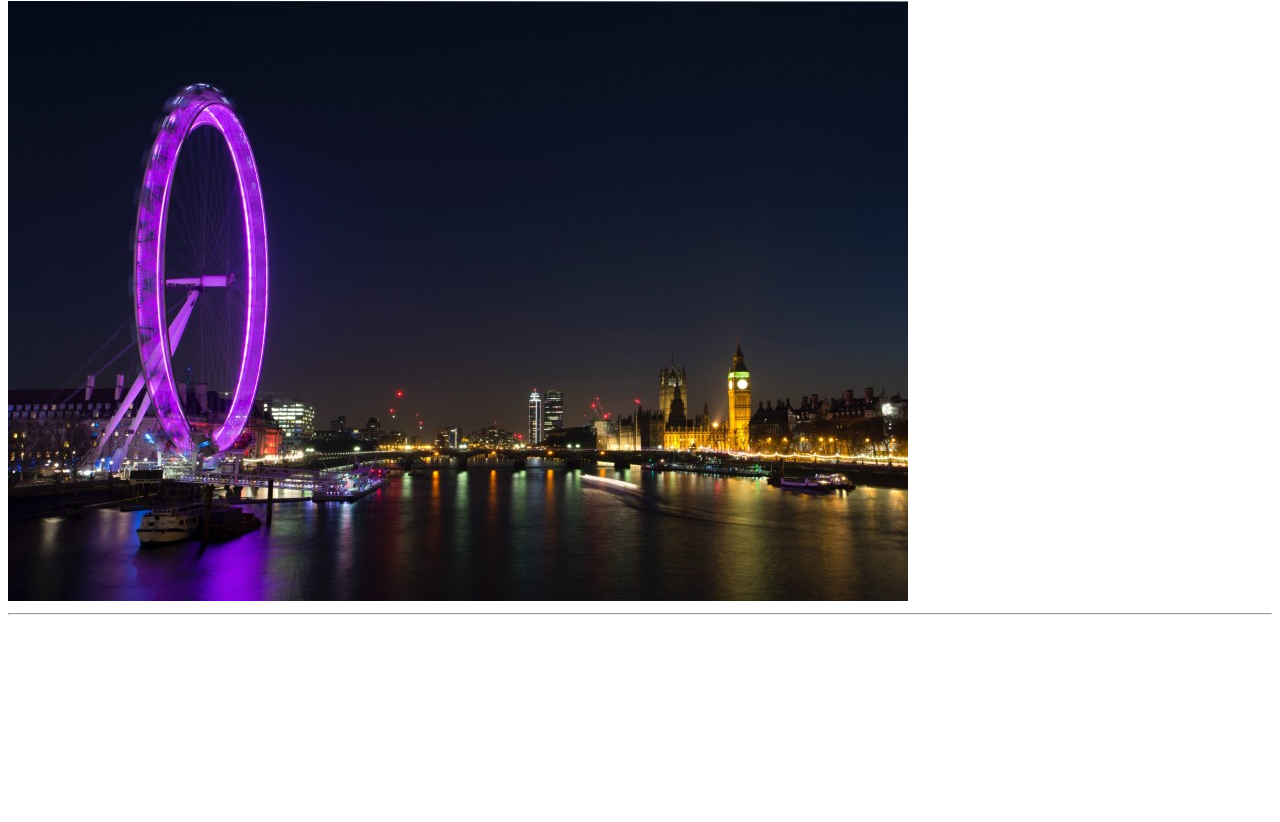
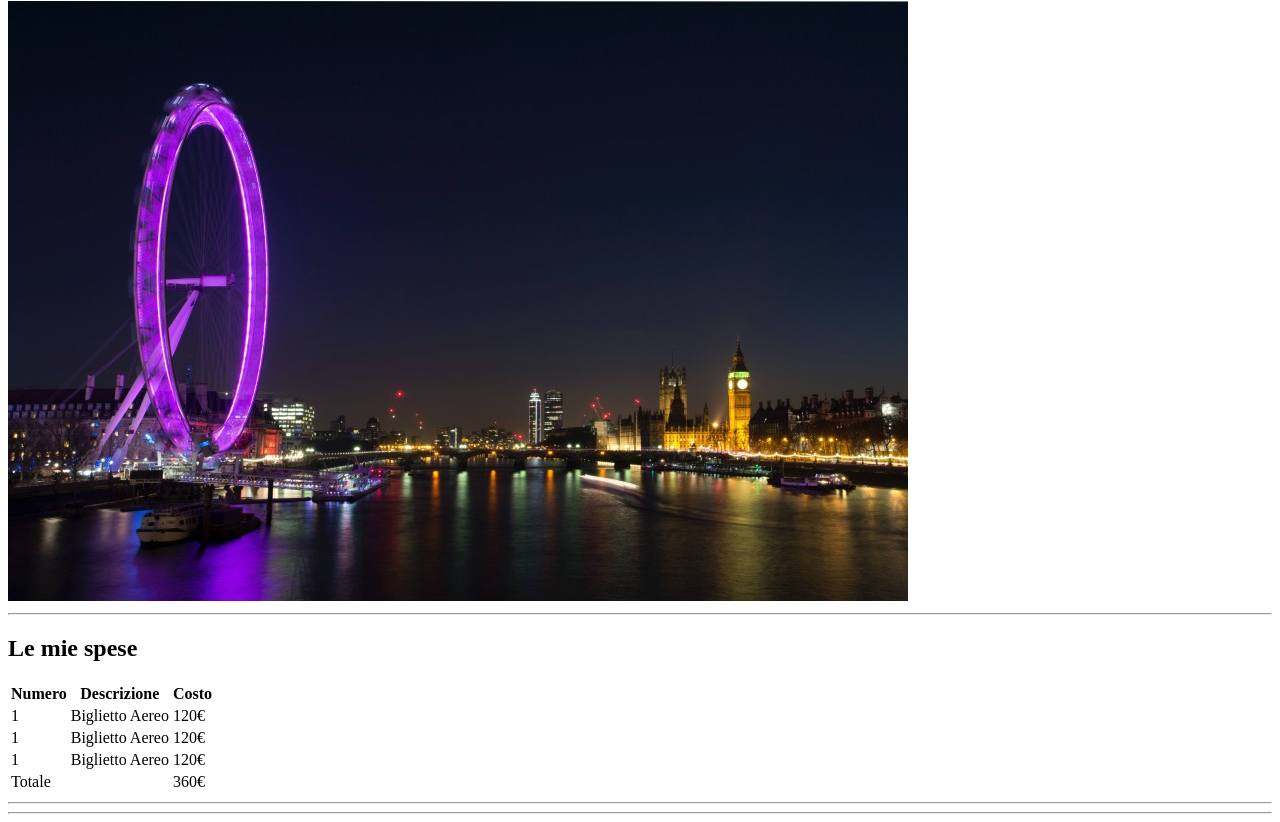
Before and after one commit to DoriaFabio/html-london-trip, a plain HTML site: page index.html in a window 1280 px wide. Shown: the part 79-901 px from the top of the page. Before the commit the page ends 800 px from the top, so only its background shows below. Drawn offline with Linux system fonts and the light colour scheme.

Commit message:
add table "spese" to index

```diff
--- a/index.html
+++ b/index.html
@@ -8,6 +8,7 @@
 </head>
 
 <body>
+    <!-- Intestazione -->
     <header>
         <h1>Il mio viaggio a Londra</h1>
         <img src="Immagini/pexels-bill-emrich-230794-0.jpg" alt="foto parte sinistra Londra"><img
@@ -16,7 +17,53 @@
         <hr>
     </header>
     <main>
+        <!-- Tabella spese -->
+         <h2>Le mie spese</h2>
+        <section>
+            <table>
+                <thead>
+                    <tr>
+                        <th>Numero</th>
+                        <th>Descrizione</th>
+                        <th>Costo</th>
+                    </tr>
+                </thead>
+                <tbody>
+                    <tr>
+                        <td>1</td>
+                        <td>Biglietto Aereo</td>
+                        <td>120€</td>
+                    </tr>
+                    <tr>
+                        <td>1</td>
+                        <td>Biglietto Aereo</td>
+                        <td>120€</td>
+                    </tr>
+                    <tr>
+                        <td>1</td>
+                        <td>Biglietto Aereo</td>
+                        <td>120€</td>
+                    </tr>
+                </tbody>
+                <tfoot>
+                    <tr>
+                        <td>Totale</td>
+                        <td></td>
+                        <td>360€</td>
+                    </tr>
+                </tfoot>
+            </table>
+        </section>
+        <hr>
+        <!-- Lista cose da fare -->
+        <section>
 
+        </section>
+        <hr>
+        <!-- Lista info utili -->
+        <section>
+
+        </section>
     </main>
     <footer>
 
```
